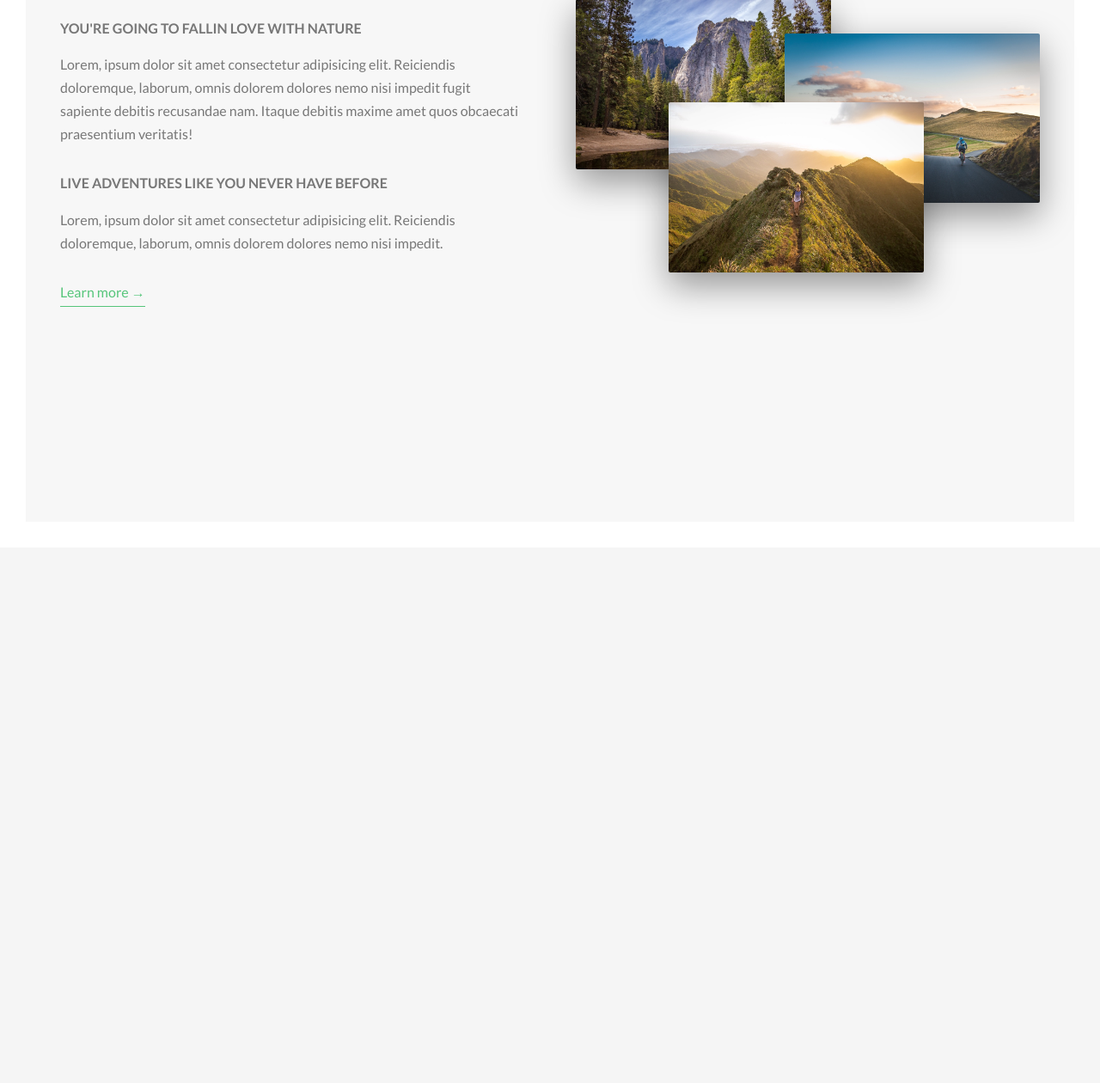
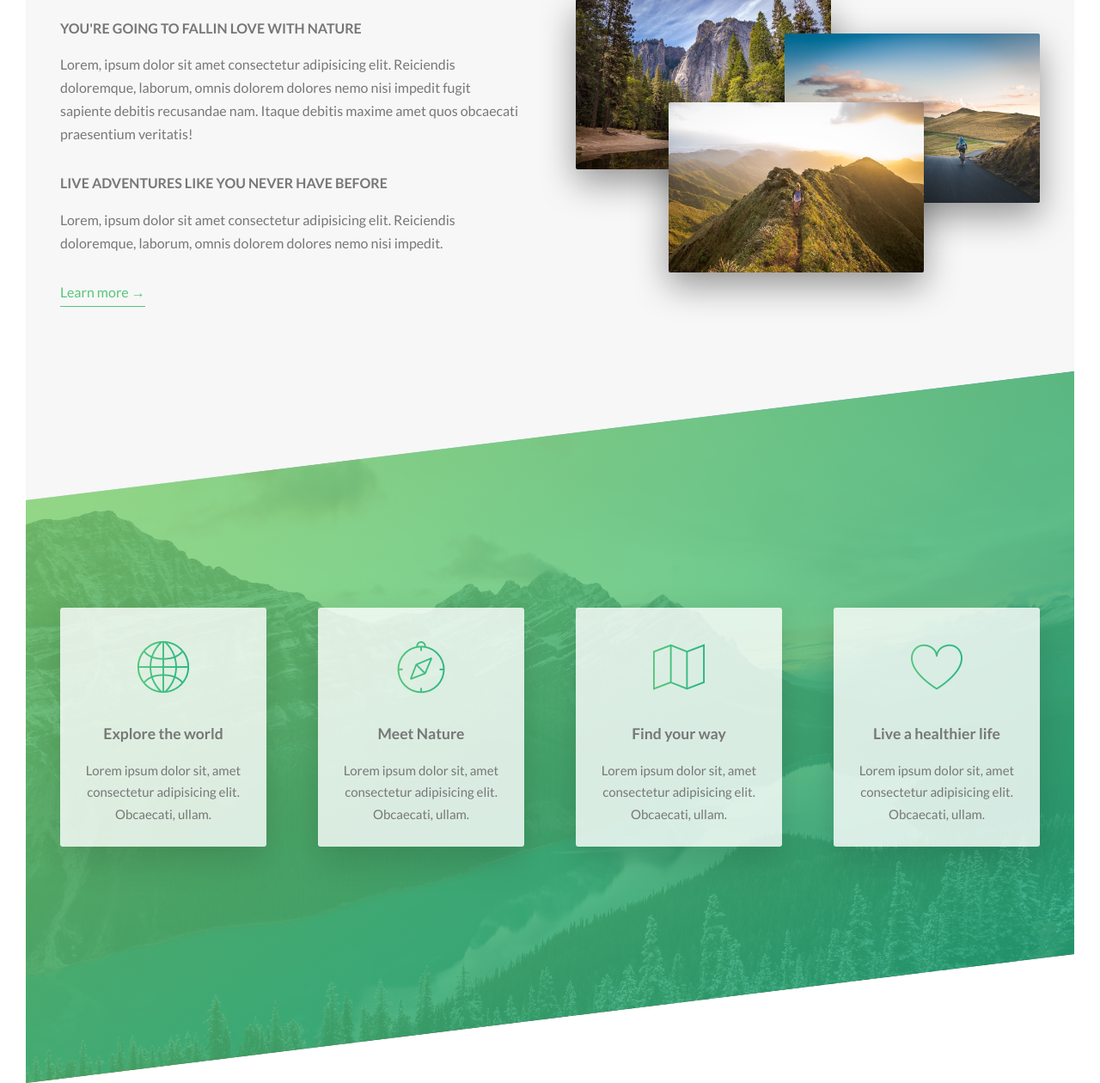
Before and after one commit to kimalex415/outdoors, a PHP site: page / in a window 1280 px wide. Shown: the part 1001-2261 px from the top of the page at 86% size. Before the commit the page ends 1358 px from the top, so only its background shows below. Run offline with PHP 8.4, Linux system fonts and the light colour scheme; some libraries are stand-ins or nearby versions.

Commit message:
features section finished

```diff
--- /dev/null
+++ b/css/icon-font.css
@@ -0,0 +1,445 @@
+@charset "UTF-8";
+
+@font-face {
+  font-family: "linea-basic-10";
+  src:url("fonts/linea-basic-10.eot");
+  src:url("fonts/linea-basic-10.eot?#iefix") format("embedded-opentype"),
+    url("fonts/linea-basic-10.woff") format("woff"),
+    url("fonts/linea-basic-10.ttf") format("truetype"),
+    url("fonts/linea-basic-10.svg#linea-basic-10") format("svg");
+  font-weight: normal;
+  font-style: normal;
+
+}
+
+[data-icon]:before {
+  font-family: "linea-basic-10" !important;
+  content: attr(data-icon);
+  font-style: normal !important;
+  font-weight: normal !important;
+  font-variant: normal !important;
+  text-transform: none !important;
+  speak: none;
+  line-height: 1;
+  -webkit-font-smoothing: antialiased;
+  -moz-osx-font-smoothing: grayscale;
+}
+
+[class^="icon-basic"]:before,
+[class*=" icon-basic"]:before {
+  font-family: "linea-basic-10" !important;
+  font-style: normal !important;
+  font-weight: normal !important;
+  font-variant: normal !important;
+  text-transform: none !important;
+  speak: none;
+  line-height: 1;
+  -webkit-font-smoothing: antialiased;
+  -moz-osx-font-smoothing: grayscale;
+}
+
+.icon-basic-accelerator:before {
+  content: "a";
+}
+.icon-basic-alarm:before {
+  content: "b";
+}
+.icon-basic-anchor:before {
+  content: "c";
+}
+.icon-basic-anticlockwise:before {
+  content: "d";
+}
+.icon-basic-archive:before {
+  content: "e";
+}
+.icon-basic-archive-full:before {
+  content: "f";
+}
+.icon-basic-ban:before {
+  content: "g";
+}
+.icon-basic-battery-charge:before {
+  content: "h";
+}
+.icon-basic-battery-empty:before {
+  content: "i";
+}
+.icon-basic-battery-full:before {
+  content: "j";
+}
+.icon-basic-battery-half:before {
+  content: "k";
+}
+.icon-basic-bolt:before {
+  content: "l";
+}
+.icon-basic-book:before {
+  content: "m";
+}
+.icon-basic-book-pen:before {
+  content: "n";
+}
+.icon-basic-book-pencil:before {
+  content: "o";
+}
+.icon-basic-bookmark:before {
+  content: "p";
+}
+.icon-basic-calculator:before {
+  content: "q";
+}
+.icon-basic-calendar:before {
+  content: "r";
+}
+.icon-basic-cards-diamonds:before {
+  content: "s";
+}
+.icon-basic-cards-hearts:before {
+  content: "t";
+}
+.icon-basic-case:before {
+  content: "u";
+}
+.icon-basic-chronometer:before {
+  content: "v";
+}
+.icon-basic-clessidre:before {
+  content: "w";
+}
+.icon-basic-clock:before {
+  content: "x";
+}
+.icon-basic-clockwise:before {
+  content: "y";
+}
+.icon-basic-cloud:before {
+  content: "z";
+}
+.icon-basic-clubs:before {
+  content: "A";
+}
+.icon-basic-compass:before {
+  content: "B";
+}
+.icon-basic-cup:before {
+  content: "C";
+}
+.icon-basic-diamonds:before {
+  content: "D";
+}
+.icon-basic-display:before {
+  content: "E";
+}
+.icon-basic-download:before {
+  content: "F";
+}
+.icon-basic-exclamation:before {
+  content: "G";
+}
+.icon-basic-eye:before {
+  content: "H";
+}
+.icon-basic-eye-closed:before {
+  content: "I";
+}
+.icon-basic-female:before {
+  content: "J";
+}
+.icon-basic-flag1:before {
+  content: "K";
+}
+.icon-basic-flag2:before {
+  content: "L";
+}
+.icon-basic-floppydisk:before {
+  content: "M";
+}
+.icon-basic-folder:before {
+  content: "N";
+}
+.icon-basic-folder-multiple:before {
+  content: "O";
+}
+.icon-basic-gear:before {
+  content: "P";
+}
+.icon-basic-geolocalize-01:before {
+  content: "Q";
+}
+.icon-basic-geolocalize-05:before {
+  content: "R";
+}
+.icon-basic-globe:before {
+  content: "S";
+}
+.icon-basic-gunsight:before {
+  content: "T";
+}
+.icon-basic-hammer:before {
+  content: "U";
+}
+.icon-basic-headset:before {
+  content: "V";
+}
+.icon-basic-heart:before {
+  content: "W";
+}
+.icon-basic-heart-broken:before {
+  content: "X";
+}
+.icon-basic-helm:before {
+  content: "Y";
+}
+.icon-basic-home:before {
+  content: "Z";
+}
+.icon-basic-info:before {
+  content: "0";
+}
+.icon-basic-ipod:before {
+  content: "1";
+}
+.icon-basic-joypad:before {
+  content: "2";
+}
+.icon-basic-key:before {
+  content: "3";
+}
+.icon-basic-keyboard:before {
+  content: "4";
+}
+.icon-basic-laptop:before {
+  content: "5";
+}
+.icon-basic-life-buoy:before {
+  content: "6";
+}
+.icon-basic-lightbulb:before {
+  content: "7";
+}
+.icon-basic-link:before {
+  content: "8";
+}
+.icon-basic-lock:before {
+  content: "9";
+}
+.icon-basic-lock-open:before {
+  content: "!";
+}
+.icon-basic-magic-mouse:before {
+  content: "\"";
+}
+.icon-basic-magnifier:before {
+  content: "#";
+}
+.icon-basic-magnifier-minus:before {
+  content: "$";
+}
+.icon-basic-magnifier-plus:before {
+  content: "%";
+}
+.icon-basic-mail:before {
+  content: "&";
+}
+.icon-basic-mail-multiple:before {
+  content: "'";
+}
+.icon-basic-mail-open:before {
+  content: "(";
+}
+.icon-basic-mail-open-text:before {
+  content: ")";
+}
+.icon-basic-male:before {
+  content: "*";
+}
+.icon-basic-map:before {
+  content: "+";
+}
+.icon-basic-message:before {
+  content: ",";
+}
+.icon-basic-message-multiple:before {
+  content: "-";
+}
+.icon-basic-message-txt:before {
+  content: ".";
+}
+.icon-basic-mixer2:before {
+  content: "/";
+}
+.icon-basic-mouse:before {
+  content: ":";
+}
+.icon-basic-notebook:before {
+  content: ";";
+}
+.icon-basic-notebook-pen:before {
+  content: "<";
+}
+.icon-basic-notebook-pencil:before {
+  content: "=";
+}
+.icon-basic-paperplane:before {
+  content: ">";
+}
+.icon-basic-pencil-ruler:before {
+  content: "?";
+}
+.icon-basic-pencil-ruler-pen:before {
+  content: "@";
+}
+.icon-basic-photo:before {
+  content: "[";
+}
+.icon-basic-picture:before {
+  content: "]";
+}
+.icon-basic-picture-multiple:before {
+  content: "^";
+}
+.icon-basic-pin1:before {
+  content: "_";
+}
+.icon-basic-pin2:before {
+  content: "`";
+}
+.icon-basic-postcard:before {
+  content: "{";
+}
+.icon-basic-postcard-multiple:before {
+  content: "|";
+}
+.icon-basic-printer:before {
+  content: "}";
+}
+.icon-basic-question:before {
+  content: "~";
+}
+.icon-basic-rss:before {
+  content: "\\";
+}
+.icon-basic-server:before {
+  content: "\e000";
+}
+.icon-basic-server2:before {
+  content: "\e001";
+}
+.icon-basic-server-cloud:before {
+  content: "\e002";
+}
+.icon-basic-server-download:before {
+  content: "\e003";
+}
+.icon-basic-server-upload:before {
+  content: "\e004";
+}
+.icon-basic-settings:before {
+  content: "\e005";
+}
+.icon-basic-share:before {
+  content: "\e006";
+}
+.icon-basic-sheet:before {
+  content: "\e007";
+}
+.icon-basic-sheet-multiple:before {
+  content: "\e008";
+}
+.icon-basic-sheet-pen:before {
+  content: "\e009";
+}
+.icon-basic-sheet-pencil:before {
+  content: "\e00a";
+}
+.icon-basic-sheet-txt:before {
+  content: "\e00b";
+}
+.icon-basic-signs:before {
+  content: "\e00c";
+}
+.icon-basic-smartphone:before {
+  content: "\e00d";
+}
+.icon-basic-spades:before {
+  content: "\e00e";
+}
+.icon-basic-spread:before {
+  content: "\e00f";
+}
+.icon-basic-spread-bookmark:before {
+  content: "\e010";
+}
+.icon-basic-spread-text:before {
+  content: "\e011";
+}
+.icon-basic-spread-text-bookmark:before {
+  content: "\e012";
+}
+.icon-basic-star:before {
+  content: "\e013";
+}
+.icon-basic-tablet:before {
+  content: "\e014";
+}
+.icon-basic-target:before {
+  content: "\e015";
+}
+.icon-basic-todo:before {
+  content: "\e016";
+}
+.icon-basic-todo-pen:before {
+  content: "\e017";
+}
+.icon-basic-todo-pencil:before {
+  content: "\e018";
+}
+.icon-basic-todo-txt:before {
+  content: "\e019";
+}
+.icon-basic-todolist-pen:before {
+  content: "\e01a";
+}
+.icon-basic-todolist-pencil:before {
+  content: "\e01b";
+}
+.icon-basic-trashcan:before {
+  content: "\e01c";
+}
+.icon-basic-trashcan-full:before {
+  content: "\e01d";
+}
+.icon-basic-trashcan-refresh:before {
+  content: "\e01e";
+}
+.icon-basic-trashcan-remove:before {
+  content: "\e01f";
+}
+.icon-basic-upload:before {
+  content: "\e020";
+}
+.icon-basic-usb:before {
+  content: "\e021";
+}
+.icon-basic-video:before {
+  content: "\e022";
+}
+.icon-basic-watch:before {
+  content: "\e023";
+}
+.icon-basic-webpage:before {
+  content: "\e024";
+}
+.icon-basic-webpage-img-txt:before {
+  content: "\e025";
+}
+.icon-basic-webpage-multiple:before {
+  content: "\e026";
+}
+.icon-basic-webpage-txt:before {
+  content: "\e027";
+}
+.icon-basic-world:before {
+  content: "\e028";
+}
--- a/css/style.css
+++ b/css/style.css
@@ -108,6 +108,25 @@ body {
 
 .u-margin-bottom-small {
   margin-bottom: 1.5rem; }
+
+.feature-box {
+  background-color: rgba(255, 255, 255, 0.8);
+  font-size: 1.5rem;
+  padding: 2.5rem;
+  text-align: center;
+  border-radius: 3px;
+  box-shadow: 0 1.5rem 4rem rgba(0, 0, 0, 0.15);
+  transition: transform 0.3s; }
+  .feature-box__icon {
+    font-size: 6rem;
+    margin-bottom: 0.5rem;
+    display: inline-block;
+    background-image: linear-gradient(to right, #55c57a, #28b485);
+    -webkit-background-clip: text;
+    background-clip: text;
+    color: transparent; }
+  .feature-box:hover {
+    transform: translateY(-1.5rem) scale(1.03); }
 
 .btn {
   /* when clicked */ }
@@ -248,3 +267,12 @@ body {
   background-color: #f7f7f7;
   padding: 25rem 0;
   margin-top: -20vh; }
+
+.section-features {
+  padding: 20rem 0;
+  background-image: linear-gradient(to right bottom, rgba(126, 213, 111, 0.8), rgba(40, 180, 133, 0.8)), url(../../img/nat-4.jpg);
+  background-size: cover;
+  transform: skewY(-7deg);
+  margin-top: -10rem; }
+  .section-features > * {
+    transform: skewY(7deg); }
--- a/index.html
+++ b/index.html
@@ -3,7 +3,7 @@
   <head>
     <meta charset="UTF-8" />
     <meta name="viewport" content="width=device-width, initial-scale=1.0" />
-
+    <link rel="stylesheet" href="css/icon-font.css" />
     <link
       href="https://fonts.googleapis.com/css?family=Lato:100,300,400,700,900"
       rel="stylesheet"
@@ -83,5 +83,61 @@
         </div>
       </div>
     </section>
+
+    <section class="section-features">
+      <div class="row">
+        <div class="col-1-of-4">
+          <div class="feature-box">
+            <i class="feature-box__icon icon-basic-world"></i>
+            <h3 class="heading-teritiary u-margin-bottom-small">
+              Explore the world
+            </h3>
+            <p class="feature-box__text">
+              Lorem ipsum dolor sit, amet consectetur adipisicing elit.
+              Obcaecati, ullam.
+            </p>
+          </div>
+        </div>
+
+        <div class="col-1-of-4">
+          <div class="feature-box">
+            <i class="feature-box__icon icon-basic-compass"></i>
+            <h3 class="heading-teritiary u-margin-bottom-small">
+              Meet Nature
+            </h3>
+            <p class="feature-box__text">
+              Lorem ipsum dolor sit, amet consectetur adipisicing elit.
+              Obcaecati, ullam.
+            </p>
+          </div>
+        </div>
+
+        <div class="col-1-of-4">
+          <div class="feature-box">
+            <i class="feature-box__icon icon-basic-map"></i>
+            <h3 class="heading-teritiary u-margin-bottom-small">
+              Find your way
+            </h3>
+            <p class="feature-box__text">
+              Lorem ipsum dolor sit, amet consectetur adipisicing elit.
+              Obcaecati, ullam.
+            </p>
+          </div>
+        </div>
+
+        <div class="col-1-of-4">
+          <div class="feature-box">
+            <i class="feature-box__icon icon-basic-heart"></i>
+            <h3 class="heading-teritiary u-margin-bottom-small">
+              Live a healthier life
+            </h3>
+            <p class="feature-box__text">
+              Lorem ipsum dolor sit, amet consectetur adipisicing elit.
+              Obcaecati, ullam.
+            </p>
+          </div>
+        </div>
+      </div>
+    </section>
   </body>
 </html>
--- /dev/null
+++ b/sass/components/_feature-box.scss
@@ -0,0 +1,27 @@
+.feature-box {
+  background-color: rgba($color-white, 0.8);
+  font-size: 1.5rem;
+  padding: 2.5rem;
+  text-align: center;
+  border-radius: 3px;
+  box-shadow: 0 1.5rem 4rem rgba($color-black, 0.15);
+  transition: transform 0.3s;
+
+  &__icon {
+    font-size: 6rem;
+    margin-bottom: 0.5rem;
+    display: inline-block;
+    background-image: linear-gradient(
+      to right,
+      $color-primary,
+      $color-primary-dark
+    );
+    -webkit-background-clip: text;
+    background-clip: text;
+    color: transparent;
+  }
+
+  &:hover {
+    transform: translateY(-1.5rem) scale(1.03);
+  }
+}
--- a/sass/main.scss
+++ b/sass/main.scss
@@ -7,6 +7,7 @@
 @import "base/typography";
 @import "base/utilities";
 
+@import "components/_feature-box";
 @import "components/button";
 @import "components/composition";
 
--- a/sass/pages/_home.scss
+++ b/sass/pages/_home.scss
@@ -3,3 +3,20 @@
   padding: 25rem 0;
   margin-top: -20vh;
 }
+
+.section-features {
+  padding: 20rem 0;
+  background-image: linear-gradient(
+      to right bottom,
+      rgba($color-primary-light, 0.8),
+      rgba($color-primary-dark, 0.8)
+    ),
+    url(../../img/nat-4.jpg);
+  background-size: cover;
+  transform: skewY(-7deg);
+  margin-top: -10rem;
+
+  & > * {
+    transform: skewY(7deg);
+  }
+}
```
Also changed, not shown: css/fonts/linea-basic-10.ttf (added), css/fonts/linea-basic-10.woff (added), 2 other files.
